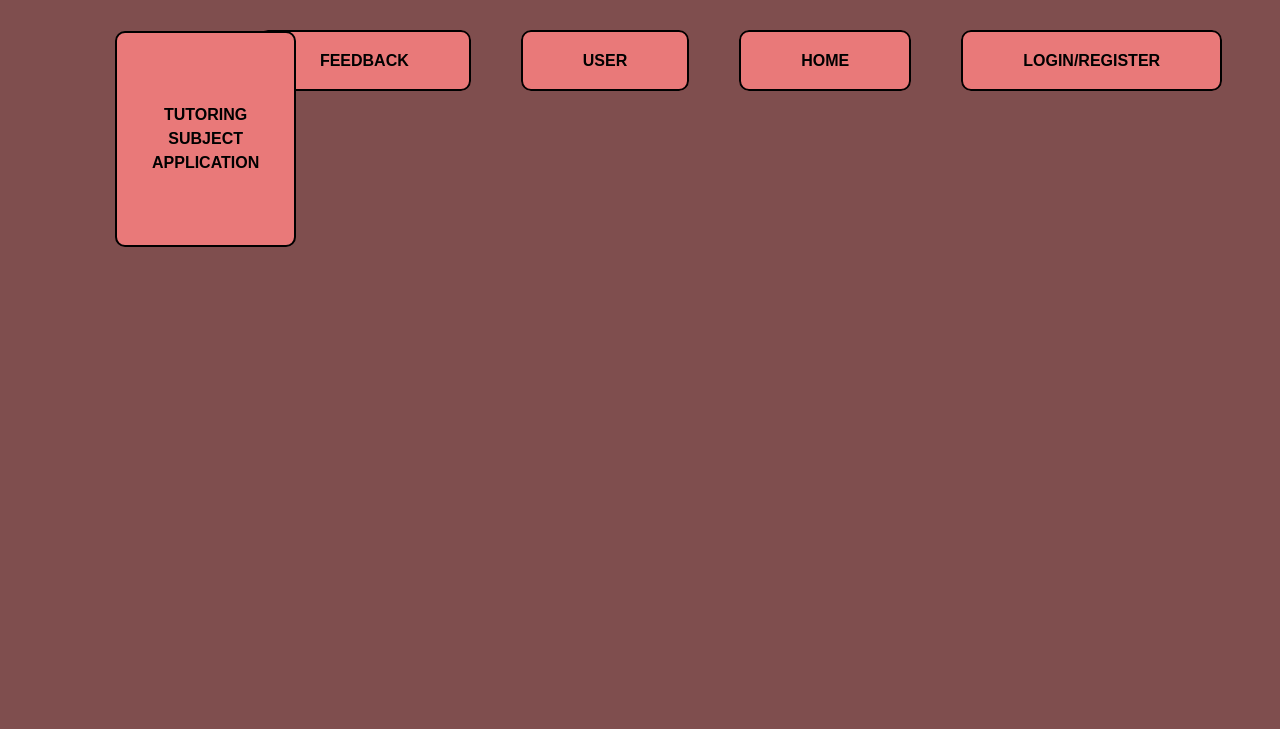
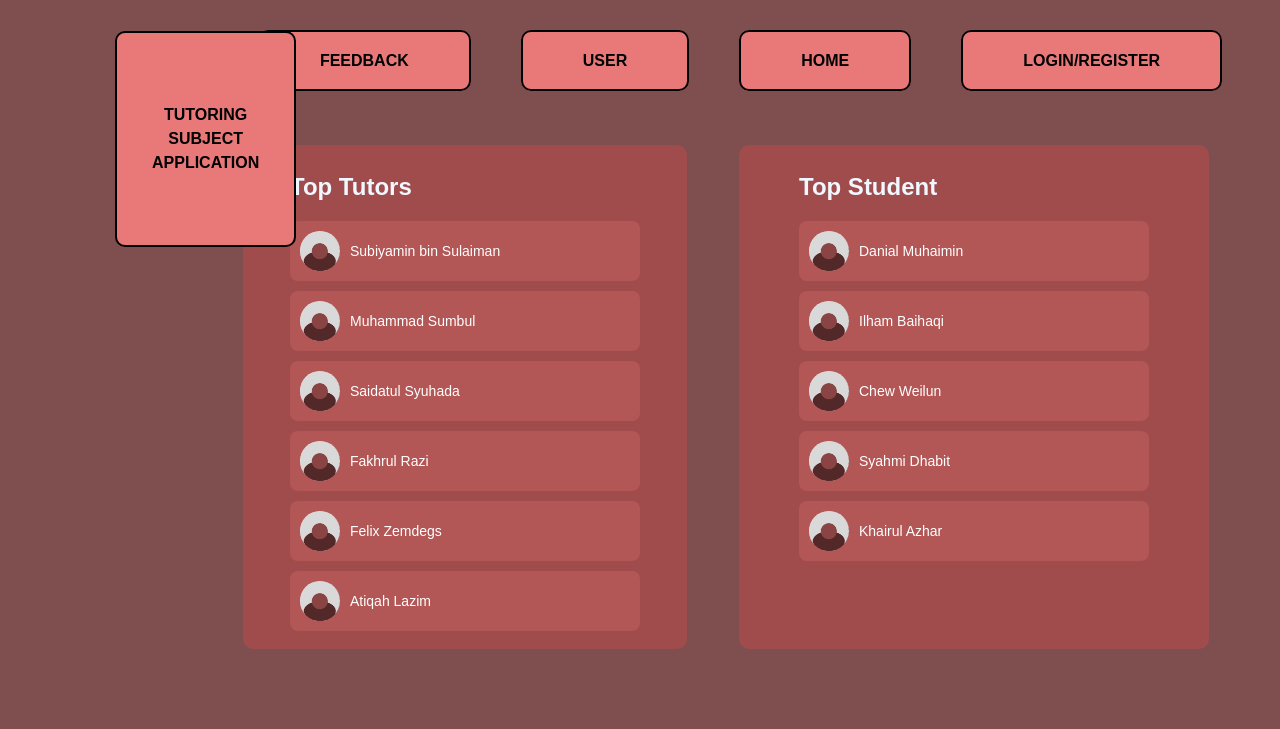
Before and after one commit to SyahmiDhabit/ProjectLumiLearnHub, a PHP site: page /administrationinterface.html in a window 1280 px wide. Shown: the part 94-823 px from the top of the page. Before the commit the page ends 341 px from the top, so only its background shows below. Run offline with PHP 8.4, Linux system fonts and the light colour scheme.

Commit message:
admin interface html and css

```diff
--- a/administrationinterface.css
+++ b/administrationinterface.css
@@ -106,3 +106,51 @@ body {
   background-color: #621818;
   color: white;
 }
+
+.container {
+      display: flex;
+      justify-content: center;
+      gap: 22px;
+      margin-top: 60px;
+      margin-left: 210px;
+    }
+
+    .card-box-tutor {
+      background-color: #A14C4C;
+      padding: 8px 47px;
+      margin-right: 30px;
+      border-radius: 10px;
+      width: 350px;
+    }
+    .card-box-student {
+      background-color: #A14C4C;
+      padding: 8px 60px;
+      margin-right: 38px;
+      border-radius: 10px;
+      width: 350px;
+    }
+
+    h2 {
+      color: aliceblue;
+    }
+
+    .user-card {
+      display: flex;
+      align-items: center;
+      background-color: #B35656;
+      padding: 10px;
+      margin: 10px 0;
+      border-radius: 8px;
+    }
+
+    .user-card img {
+      width: 40px;
+      height: 40px;
+      border-radius: 50%;
+      margin-right: 10px;
+    }
+
+    .user-name {
+      font-size: 14px;
+      color: #FFF;
+    }
--- a/administrationinterface.html
+++ b/administrationinterface.html
@@ -37,7 +37,61 @@
                 <li><a href="login.html">HOME</a></li>
                 <li><a href="login.html">LOGIN/REGISTER</a></li>
          </ul>
-    </div
+        </div>
+    <div class="container">
+    <!-- Top Tutors -->
+    <div class="card-box-tutor">
+      <h2>Top Tutors</h2>
+      <div class="user-card">
+        <img src="image/PpLogo.jpg" alt="Tutor Avatar">
+        <div class="user-name">Subiyamin bin Sulaiman</div>
+      </div>
+      <div class="user-card">
+        <img src="image/PpLogo.jpg" alt="Tutor Avatar">
+        <div class="user-name">Muhammad Sumbul</div>
+      </div>
+      <div class="user-card">
+        <img src="image/PpLogo.jpg" alt="Tutor Avatar">
+        <div class="user-name">Saidatul Syuhada</div>
+      </div>
+      <div class="user-card">
+        <img src="image/PpLogo.jpg" alt="Tutor Avatar">
+        <div class="user-name">Fakhrul Razi</div>
+      </div>
+      <div class="user-card">
+        <img src="image/PpLogo.jpg" alt="Tutor Avatar">
+        <div class="user-name">Felix Zemdegs</div>
+      </div>
+      <div class="user-card">
+        <img src="image/PpLogo.jpg"Tutor Avatar">
+        <div class="user-name">Atiqah Lazim</div>
+      </div>
+    </div>
 
+    <!-- Top Students -->
+    <div class="card-box-student">
+      <h2>Top Student</h2>
+      <div class="user-card">
+        <img src="image/PpLogo.jpg" alt="Student Avatar">
+        <div class="user-name">Danial Muhaimin</div>
+      </div>
+      <div class="user-card">
+        <img src="image/PpLogo.jpg" alt="Student Avatar">
+        <div class="user-name">Ilham Baihaqi</div>
+      </div>
+      <div class="user-card">
+        <img src="image/PpLogo.jpg" alt="Student Avatar">
+        <div class="user-name">Chew Weilun</div>
+      </div>
+      <div class="user-card">
+        <img src="image/PpLogo.jpg" alt="Student Avatar">
+        <div class="user-name">Syahmi Dhabit</div>
+      </div>
+      <div class="user-card">
+        <img src="image/PpLogo.jpg" alt="Student Avatar">
+        <div class="user-name">Khairul Azhar</div>
+      </div>
+    </div>
+  </div>
 </body>
 </html>
```
